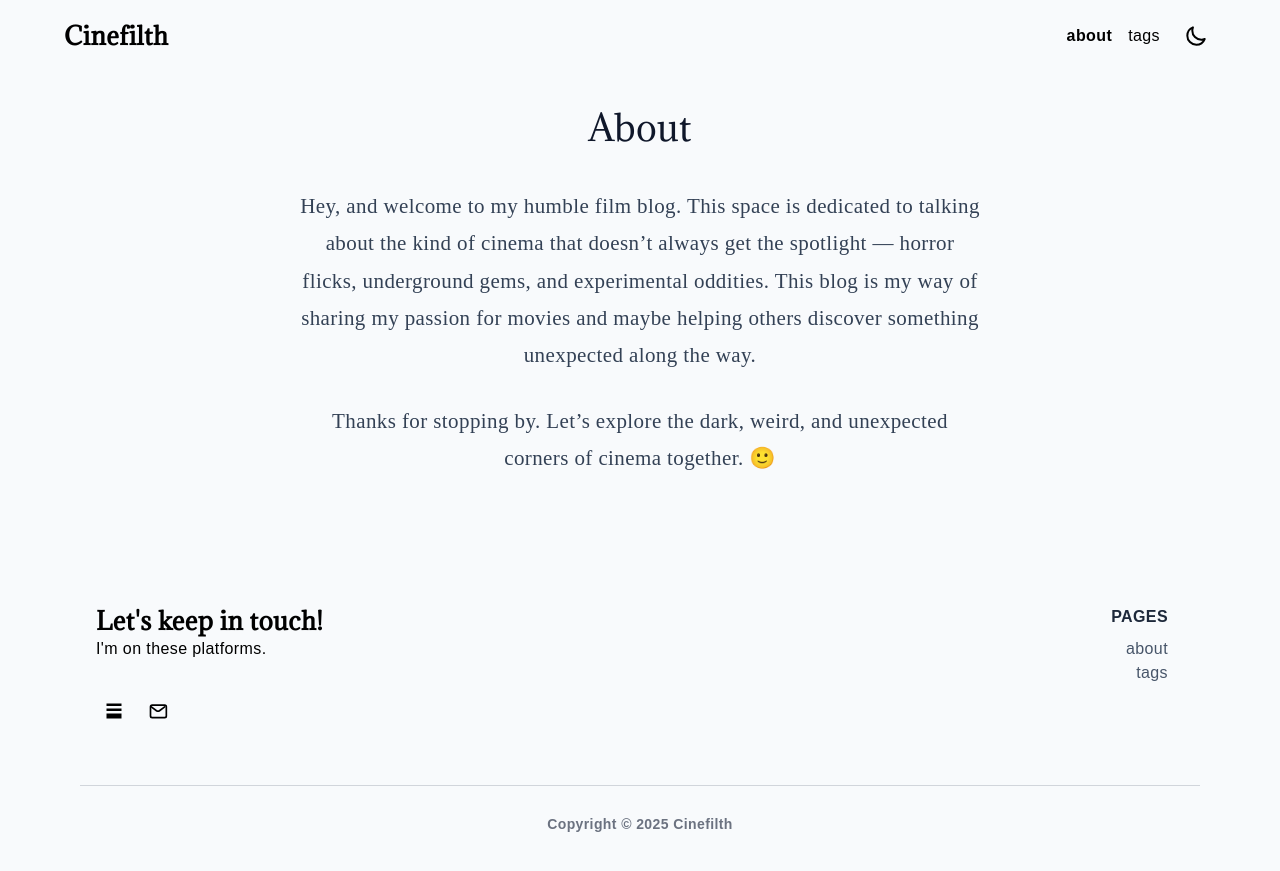
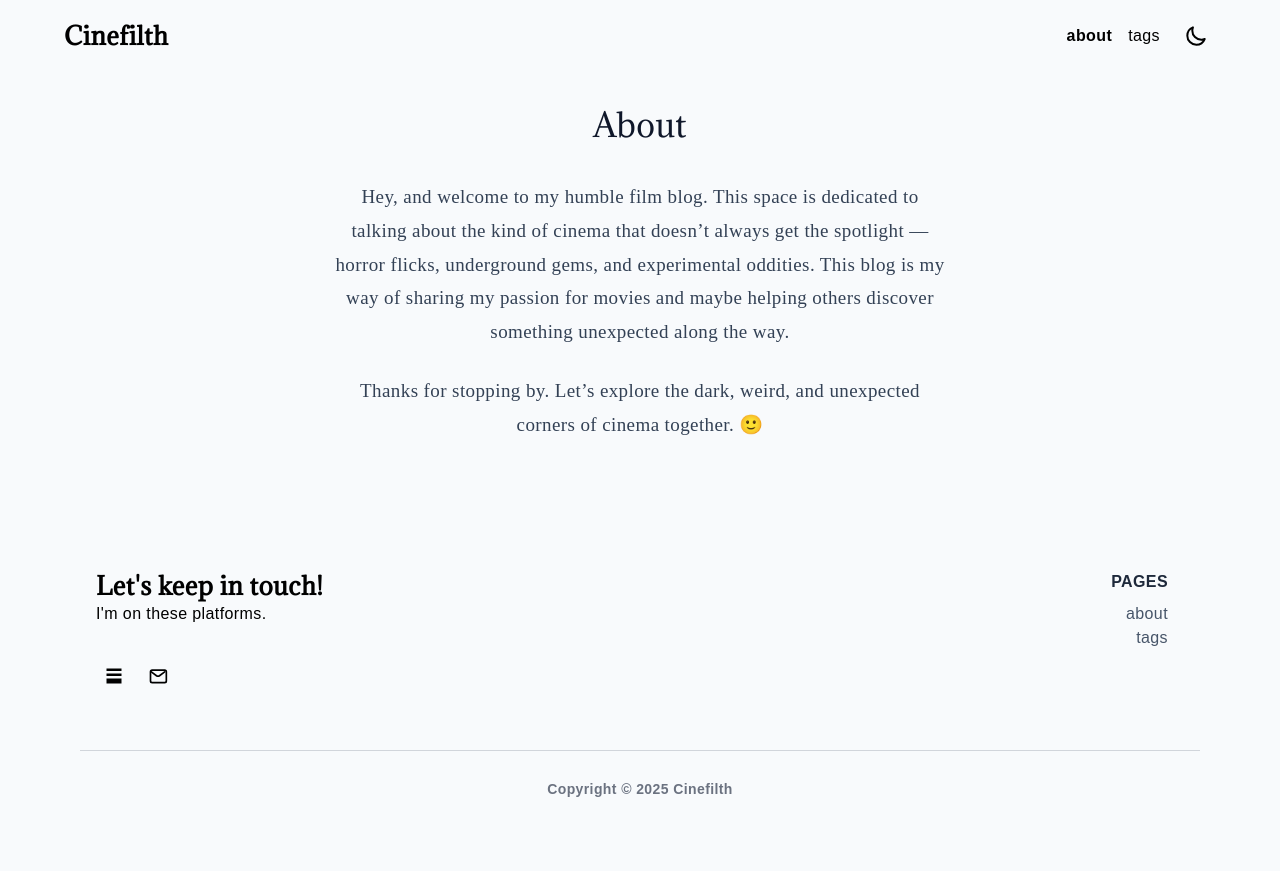
Before and after one commit to KanbeiKuroda/q7m_s9xv4kz8r2b1t6_dwpf0hlj, a Jekyll site: the page built from about.md, in a window 1280 px wide. Shown: the top 871 px of the page. Built offline with Jekyll 4.4.1, drawn with Linux system fonts in a browser that asks for light colours; some web fonts are replaced.

Commit message:
Update page.html

```diff
--- a/_layouts/page.html
+++ b/_layouts/page.html
@@ -6,11 +6,11 @@ layout: base
     font-family: 'Crimson Pro';
     src: url('/assets/Crimson_Pro/CrimsonPro-VariableFont_wght.ttf') format('truetype');
     font-weight: 200 900;
-    font-style: normal;
+    font-style: regular;
   }
   .prose {
     font-family: 'Crimson Pro', serif;
-    font-size: 21px;
+    font-size: 19px;
   }
 </style>
 
```
